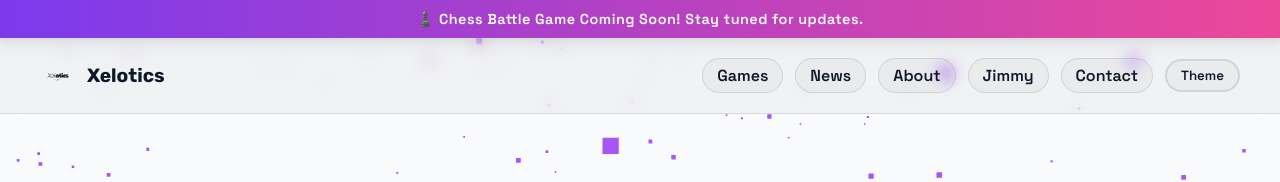
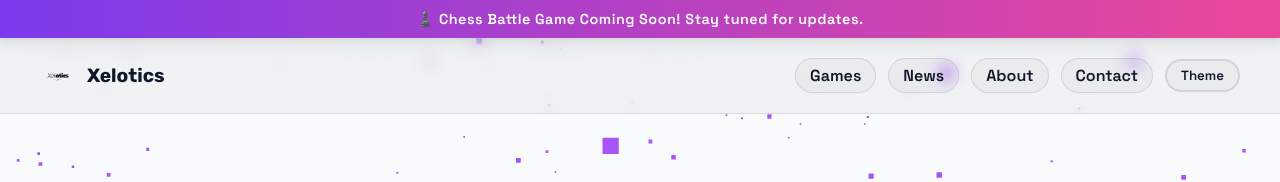
Before and after one commit to Xelotics/website, a plain HTML site: page index.html in a window 1280 px wide. Shown: the top 182 px of the page. Drawn offline with nearby package versions, Linux system fonts and the light colour scheme.

Commit message:
Remove link to Jimmy from navigation

```diff
--- a/index.html
+++ b/index.html
@@ -208,7 +208,6 @@
             <a href="games.html" class="nav-link">Games</a>
             <a href="news.html" class="nav-link">News</a>
             <a href="about.html" class="nav-link">About</a>
-            <a href="jimmy.html" class="nav-link">Jimmy</a>
             <a href="contact.html" class="nav-link">Contact</a>
             <button class="theme-toggle" onclick="toggleTheme()">Theme</button>
         </div>
```
